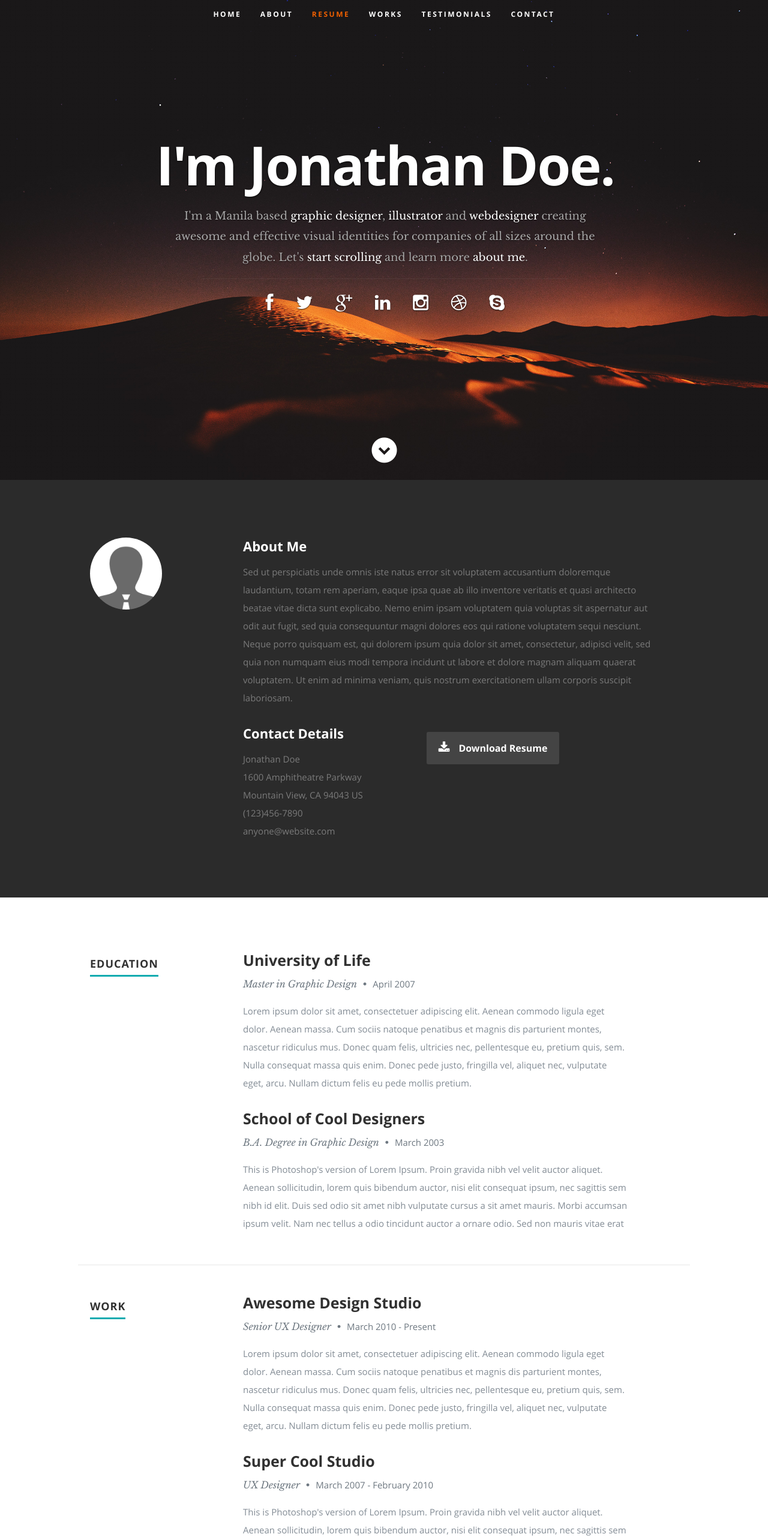
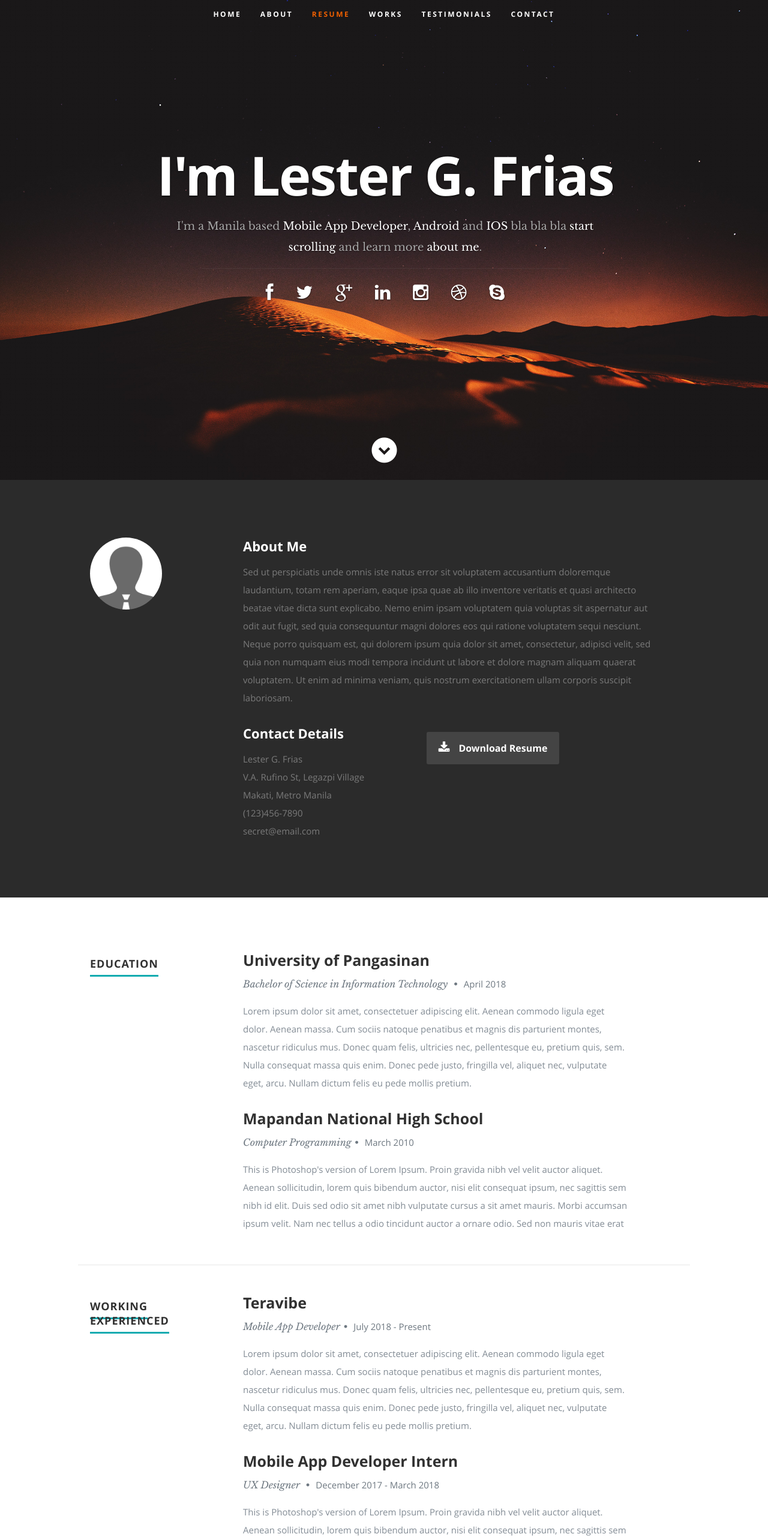
Before and after one commit to Lesterdg/Lesterfrias, a plain HTML site: page index.html in a window 1280 px wide. Shown: the top 2562 px of the page at 60% size. Drawn offline with nearby package versions, Linux system fonts and the light colour scheme.

Commit message:
Modified index

```diff
--- a/index.html
+++ b/index.html
@@ -7,7 +7,7 @@
    <!--- Basic Page Needs
    ================================================== -->
    <meta charset="utf-8">
-	<title>Ceevee - Free Responsive HTML5/CSS3 Template</title>
+	<title>My Portfolio</title>
 	<meta name="description" content="">
 	<meta name="author" content="">
 
@@ -56,9 +56,8 @@
 
       <div class="row banner">
          <div class="banner-text">
-            <h1 class="responsive-headline">I'm Jonathan Doe.</h1>
-            <h3>I'm a Manila based <span>graphic designer</span>, <span>illustrator</span> and <span>webdesigner</span> creating awesome and
-            effective visual identities for companies of all sizes around the globe. Let's <a class="smoothscroll" href="#about">start scrolling</a>
+            <h1 class="responsive-headline">I'm Lester G. Frias</h1>
+            <h3>I'm a Manila based <span>Mobile App Developer</span>, <span>Android</span> and <span>IOS</span> bla bla bla <a class="smoothscroll" href="#about">start scrolling</a>
             and learn more <a class="smoothscroll" href="#about">about me</a>.</h3>
             <hr />
             <ul class="social">
@@ -110,12 +109,12 @@
 
                   <h2>Contact Details</h2>
                   <p class="address">
-						   <span>Jonathan Doe</span><br>
-						   <span>1600 Amphitheatre Parkway<br>
-						         Mountain View, CA 94043 US
+						   <span>Lester G. Frias</span><br>
+						   <span>V.A. Rufino St, Legazpi Village<br>
+						         Makati, Metro Manila
                      </span><br>
 						   <span>(123)456-7890</span><br>
-                     <span>anyone@website.com</span>
+                     <span>secret@email.com</span>
 					   </p>
 
                </div>
@@ -153,8 +152,8 @@
 
                <div class="twelve columns">
 
-                  <h3>University of Life</h3>
-                  <p class="info">Master in Graphic Design <span>&bull;</span> <em class="date">April 2007</em></p>
+                  <h3>University of Pangasinan</h3>
+                  <p class="info">Bachelor of Science in Information Technology <span>&bull;</span> <em class="date">April 2018</em></p>
 
                   <p>
                   Lorem ipsum dolor sit amet, consectetuer adipiscing elit. Aenean commodo ligula eget dolor. Aenean massa.
@@ -171,8 +170,8 @@
 
                <div class="twelve columns">
 
-                  <h3>School of Cool Designers</h3>
-                  <p class="info">B.A. Degree in Graphic Design <span>&bull;</span> <em class="date">March 2003</em></p>
+                  <h3>Mapandan National High School</h3>
+                  <p class="info">Computer Programming<span>&bull;</span> <em class="date">March 2010</em></p>
 
                   <p>
                   This is Photoshop's version  of Lorem Ipsum. Proin gravida nibh vel velit auctor aliquet.
@@ -195,7 +194,7 @@
       <div class="row work">
 
          <div class="three columns header-col">
-            <h1><span>Work</span></h1>
+            <h1><span>Working Experienced</span></h1>
          </div>
 
          <div class="nine columns main-col">
@@ -204,8 +203,8 @@
 
                <div class="twelve columns">
 
-                  <h3>Awesome Design Studio</h3>
-                  <p class="info">Senior UX Designer <span>&bull;</span> <em class="date">March 2010 - Present</em></p>
+                  <h3>Teravibe</h3>
+                  <p class="info">Mobile App Developer<span>&bull;</span> <em class="date">July 2018 - Present</em></p>
 
                   <p>
                   Lorem ipsum dolor sit amet, consectetuer adipiscing elit. Aenean commodo ligula eget dolor. Aenean massa.
@@ -222,8 +221,8 @@
 
                <div class="twelve columns">
 
-                  <h3>Super Cool Studio</h3>
-                  <p class="info">UX Designer <span>&bull;</span> <em class="date">March 2007 - February 2010</em></p>
+                  <h3>Mobile App Developer Intern</h3>
+                  <p class="info">UX Designer <span>&bull;</span> <em class="date">December 2017 - March 2018</em></p>
 
                   <p>
                   This is Photoshop's version  of Lorem Ipsum. Proin gravida nibh vel velit auctor aliquet.
@@ -261,11 +260,11 @@
 
 				   <ul class="skills">
 					   <li><span class="bar-expand photoshop"></span><em>Photoshop</em></li>
-                  <li><span class="bar-expand illustrator"></span><em>Illustrator</em></li>
-						<li><span class="bar-expand wordpress"></span><em>Wordpress</em></li>
-						<li><span class="bar-expand css"></span><em>CSS</em></li>
-						<li><span class="bar-expand html5"></span><em>HTML5</em></li>
-                  <li><span class="bar-expand jquery"></span><em>jQuery</em></li>
+                  <li><span class="bar-expand illustrator"></span><em>Swift</em></li>
+						<li><span class="bar-expand wordpress"></span><em>Kotlin</em></li>
+						<li><span class="bar-expand css"></span><em>Android Java</em></li>
+						<li><span class="bar-expand html5"></span><em></em>Git</li>
+                  <li><span class="bar-expand jquery"></span><em>Csharp</em></li>
 					</ul>
 
 				</div><!-- end skill-bars -->
@@ -578,7 +577,8 @@
 
    <!-- Call-To-Action Section
    ================================================== -->
-   <section id="call-to-action">
+
+  <!--  <section id="call-to-action">
 
       <div class="row">
 
@@ -593,7 +593,7 @@
             <h2><a href="http://www.dreamhost.com/r.cgi?287326|STYLESHOUT">Host This Template on Dreamhost.</a></h2>
             <p>Looking for an awesome and reliable webhosting? Try <a href="http://www.dreamhost.com/r.cgi?287326|STYLESHOUT"><span>DreamHost</span></a>.
 					Get <span>$50 off</span> when you sign up with the promocode <span>STYLESHOUT</span>.
-					<!-- Simply type	the promocode in the box labeled “Promo Code” when placing your order. --></p>
+					</p>
 
          </div>
 
@@ -605,7 +605,10 @@
 
       </div>
 
-   </section> <!-- Call-To-Action Section End-->
+   </section>  -->
+
+<!-- Simply type  the promocode in the box labeled “Promo Code” when placing your order. -->
+   <!-- Call-To-Action Section End-->
 
 
    <!-- Testimonials Section
@@ -738,9 +741,9 @@
 
 					   <h4>Address and Phone</h4>
 					   <p class="address">
-						   Jonathan Doe<br>
-						   1600 Amphitheatre Parkway <br>
-						   Mountain View, CA 94043 US<br>
+						   Lester G. Frias<br>
+						   V.A. Rufino St, Legazpi Village <br>
+						   Makati, Metro Manila<br>
 						   <span>(123) 456-7890</span>
 					   </p>
 
@@ -797,7 +800,7 @@
             </ul>
 
             <ul class="copyright">
-               <li>&copy; Copyright 2014 CeeVee</li>
+               <li>&copy; Copyright 201</li>
                <li>Design by <a title="Styleshout" href="http://www.styleshout.com/">Styleshout</a></li>
             </ul>
 
```
